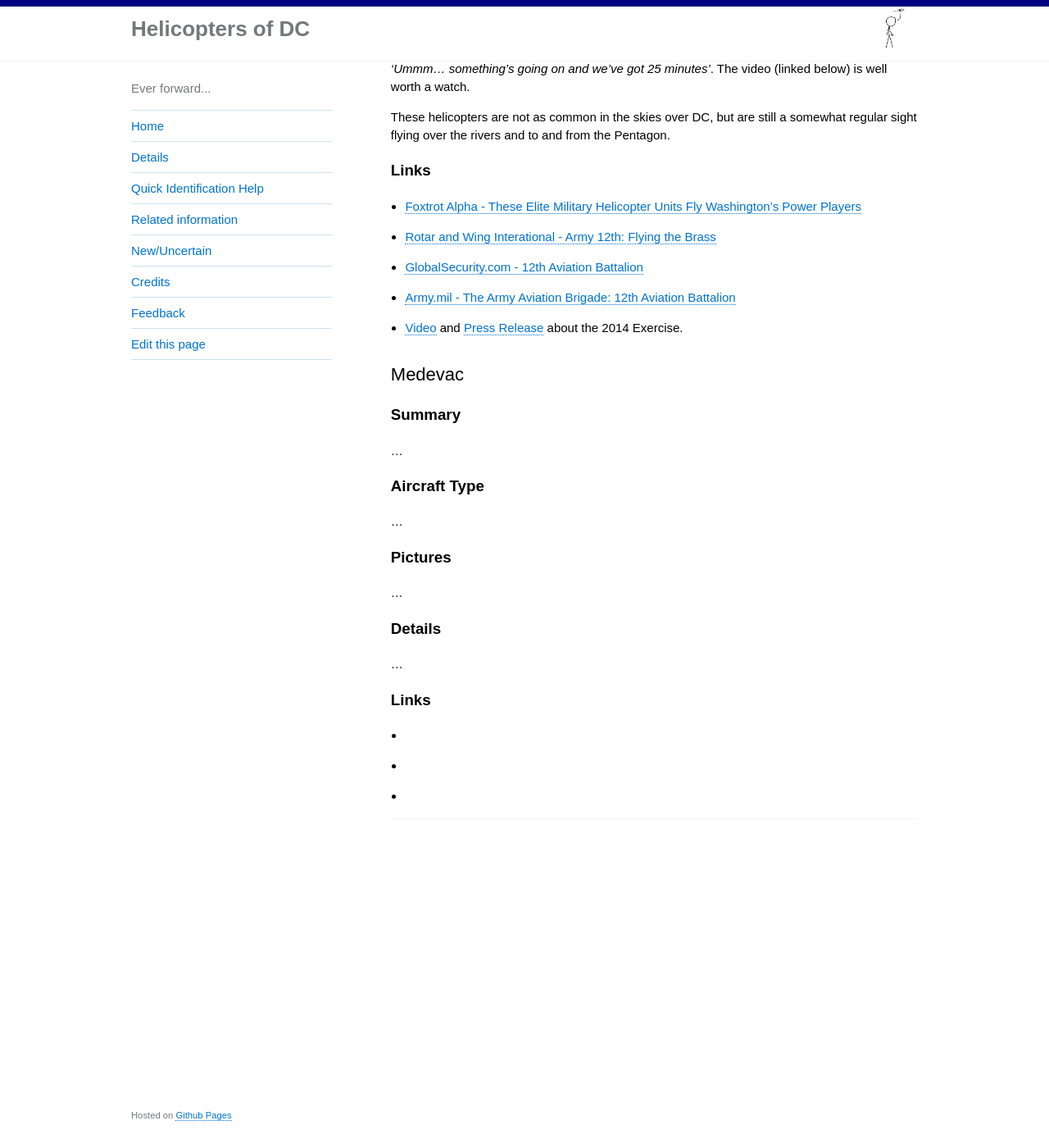
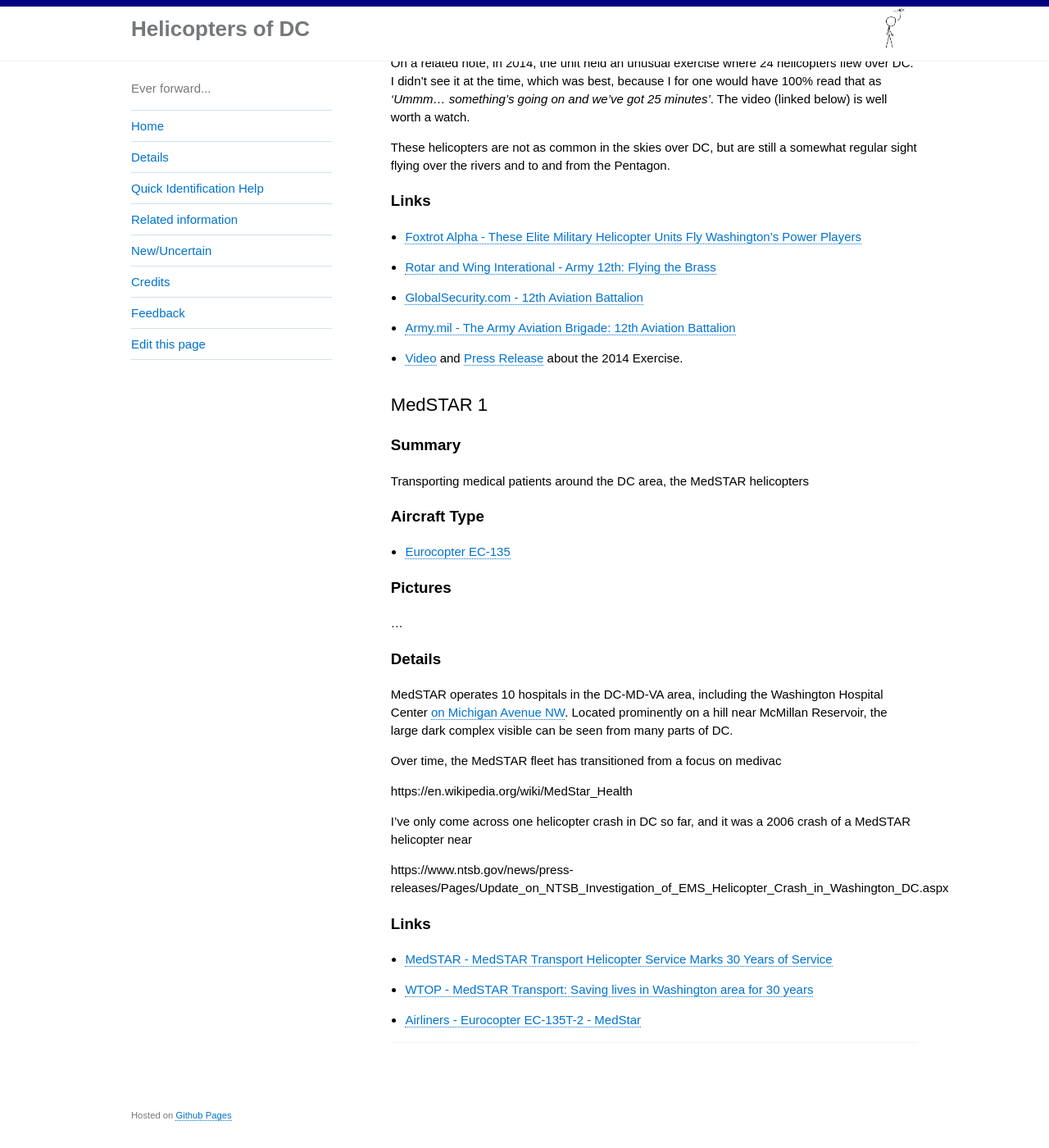
Before and after one commit to gbinal/dc-helicopters, a Jekyll site: the page built from pages/details.md, in a window 1280 px wide and 1400 px high, scrolled down 5841 px. Shown: the whole window at 82% size. Built offline with Jekyll 4.4.1, drawn with Linux system fonts in a browser that asks for light colours; before the commit the page ends 6968 px from its top, so only the background shows below that; some of the changed text lies outside the part shown.

Commit message:
more details

```diff
--- a/pages/details.md
+++ b/pages/details.md
@@ -81,6 +81,7 @@
 Anytime you see an orange Coast Guard helicopter of DC, it's from this unit.  They're also easily seen taking off and landing from DCA airport.  And if you're in Terminal A (Southwest Airlines FTW), they are often on standby outside of the hangers right by Gates 1-3.
 
 ### Links
+* [Video - ABC7 Segment about the unit and showing a demonstrated interception](https://www.youtube.com/watch?v=6cIk-5t2Bbc&frags=pl%2Cwn)
 * [Wikipedia - Eurocopter HH-65 Dolphin](https://en.wikipedia.org/wiki/Eurocopter_HH-65_Dolphin)
 * [NORAD News - No room for failure - Coast Guard aviators protect D.C., pilots](http://www.norad.mil/Newsroom/Article/578611/no-room-for-failure-coast-guard-aviators-protect-dc-pilots/)
 * [USCG Aviation History - 2006: Coast Guard Assumes National Capital Rotary Wing Air Intercept Mission](https://cgaviationhistory.org/2006-coast-guard-assumes-national-capital-rotary-wing-air-intercept-mission/)
@@ -127,7 +128,7 @@
 The DC police department's helicopter, this is what you'll sometimes see with a spotlight circling over a crime scene at night.
 
 ### Aircraft Type
-...
+* [Eurocopter AS350B3](https://en.wikipedia.org/wiki/Eurocopter_AS350_%C3%89cureuil)
 
 ### Pictures
 ...
@@ -207,22 +208,35 @@
 
 
 
-## Medevac
+## MedSTAR 1
 
 ### Summary
-...
+
+Transporting medical patients around the DC area, the MedSTAR helicopters
 
 ### Aircraft Type
-...
+* [Eurocopter EC-135](https://en.wikipedia.org/wiki/Eurocopter_EC135)
 
 ### Pictures
 ...
 
 ### Details
-...
+
+MedSTAR operates 10 hospitals in the DC-MD-VA area, including the Washington Hospital Center [on Michigan Avenue NW](https://goo.gl/maps/v59v6w4Qfe82).  Located prominently on a hill near McMillan Reservoir, the large dark complex visible can be seen from many parts of DC.
+
+
+
+Over time, the MedSTAR fleet has transitioned from a focus on medivac
+
+
+https://en.wikipedia.org/wiki/MedStar_Health
+
+I've only come across one helicopter crash in DC so far, and it was a 2006 crash of a MedSTAR helicopter near
+
+https://www.ntsb.gov/news/press-releases/Pages/Update_on_NTSB_Investigation_of_EMS_Helicopter_Crash_in_Washington_DC.aspx
 
 ### Links
 
-* []()
-* []()
-* []()
+* [MedSTAR - MedSTAR Transport Helicopter Service Marks 30 Years of Service](https://www.medstarwashington.org/news/2013/07/03/medstar-transport-helicopter-service-marks-30-years-of-service/)
+* [WTOP - MedSTAR Transport: Saving lives in Washington area for 30 years](https://wtop.com/news/2013/07/medstar-transport-saving-lives-in-washington-area-for-30-years/slide/1/)
+* [Airliners -  Eurocopter EC-135T-2 - MedStar](https://www.airliners.net/photo/MedStar/Eurocopter-EC-135T-2/1166869)
```
